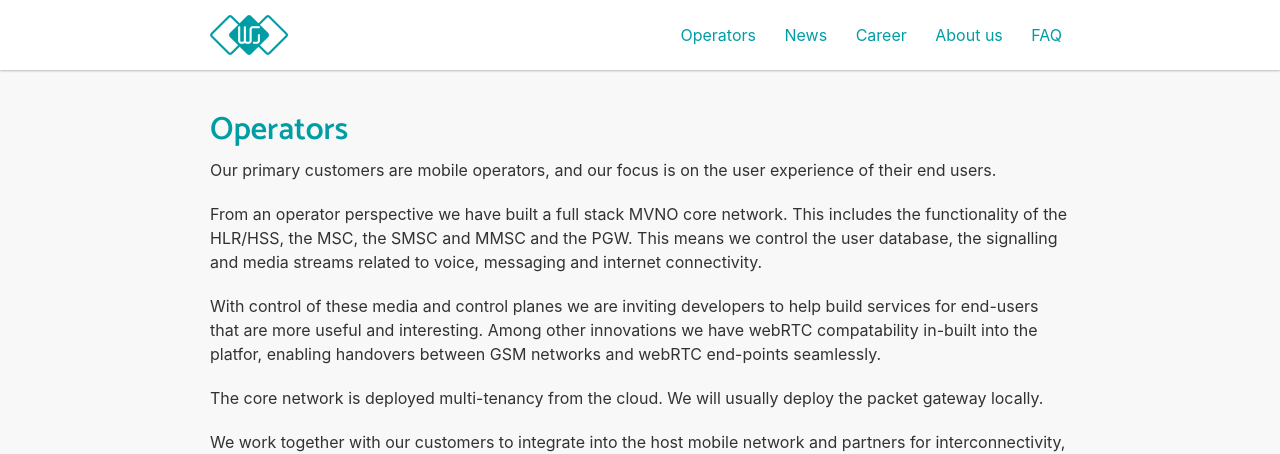
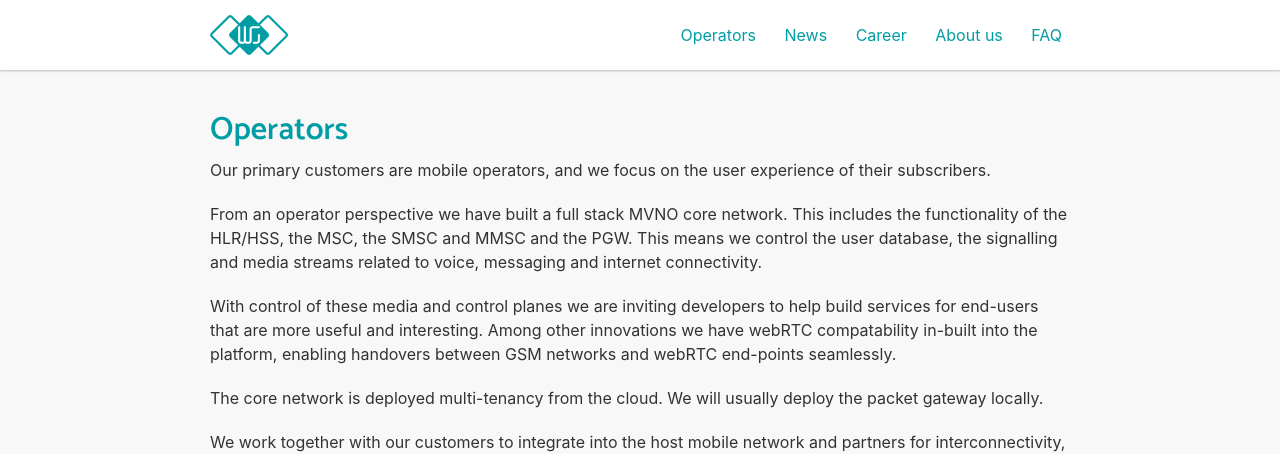
Before and after one commit to working-group-two/engineering-blog, a Jekyll site: the page built from pages/operators.md, in a window 1280 px wide. Shown: the top 454 px of the page. Built offline with Jekyll 4.4.1, drawn with Linux system fonts in a browser that asks for light colours; nearby versions of some CDN libraries.

Commit message:
Update operators.md
text edits

```diff
--- a/pages/operators.md
+++ b/pages/operators.md
@@ -6,11 +6,11 @@ permalink: /operators
 
 # Operators
 
-Our primary customers are mobile operators, and our focus is on the user experience of their end users.
+Our primary customers are mobile operators, and we focus on the user experience of their subscribers.
 
 From an operator perspective we have built a full stack MVNO core network. This includes the functionality of the HLR/HSS, the MSC, the SMSC and MMSC and the PGW. This means we control the user database, the signalling and media streams related to voice, messaging and internet connectivity.
 
-With control of these media and control planes we are inviting developers to help build services for end-users that are more useful and interesting. Among other innovations we have webRTC compatability in-built into the platfor, enabling handovers between GSM networks and webRTC end-points seamlessly.
+With control of these media and control planes we are inviting developers to help build services for end-users that are more useful and interesting. Among other innovations we have webRTC compatability in-built into the platform, enabling handovers between GSM networks and webRTC end-points seamlessly.
 
 The core network is deployed multi-tenancy from the cloud. We will usually deploy the packet gateway locally.
 
```
